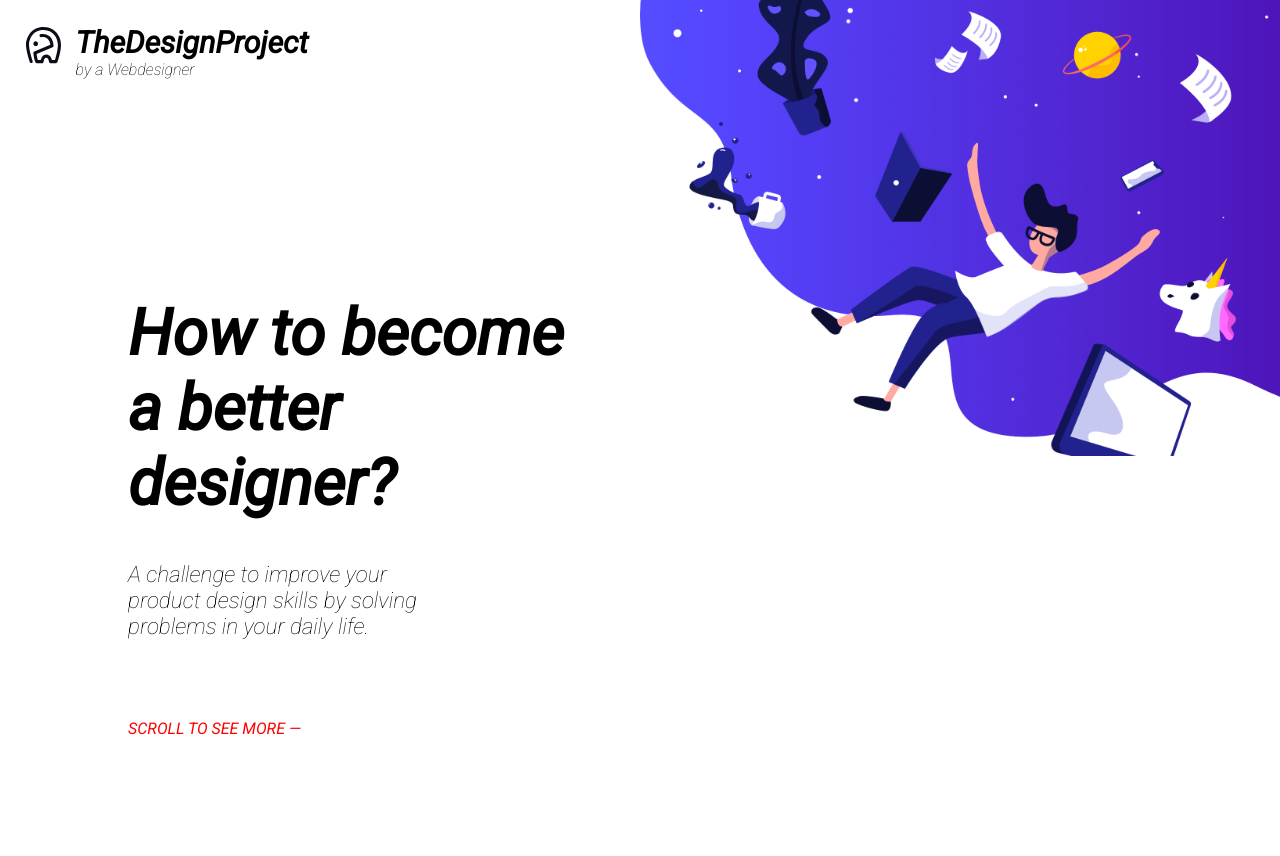
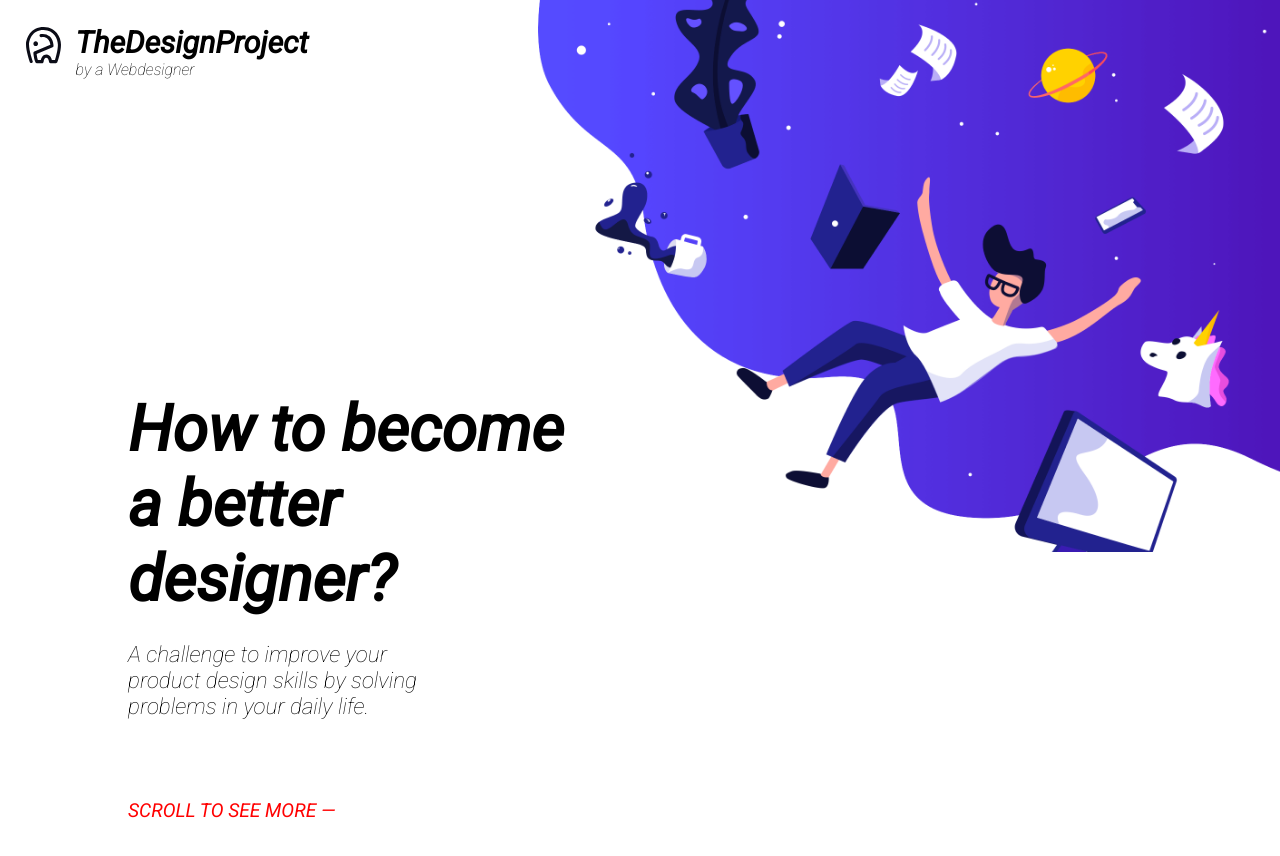
Before and after one commit to Stanni11/Design-Challenge, a plain HTML site: page index.html in a window 1280 px wide. Drawn offline with Linux system fonts and the light colour scheme.

Commit message:
first dasdasd

```diff
--- a/assets/css/style.css
+++ b/assets/css/style.css
@@ -47,10 +47,10 @@ header {
 
 
 .floating {
-    width: 50%;
-    height: 25vh;
+    width: 58%;
+    height: 69vh;
     background-image: url(../img/ilustracion_people.png), url(../img/ilustracion1.png);
-    min-height: 57vh;
+
     background-position: center;
     background-repeat: no-repeat;
     background-size: cover;
@@ -65,7 +65,7 @@ header {
 
 .h2_how {
     font-size: 4rem;
-    margin-bottom: 5vh;
+    margin-bottom: 3vh;
 }
 
 .p_how {
@@ -77,4 +77,5 @@ header {
 
 #scrollMe {
     color: red;
+    font-size: 1.2rem;
 }
```
